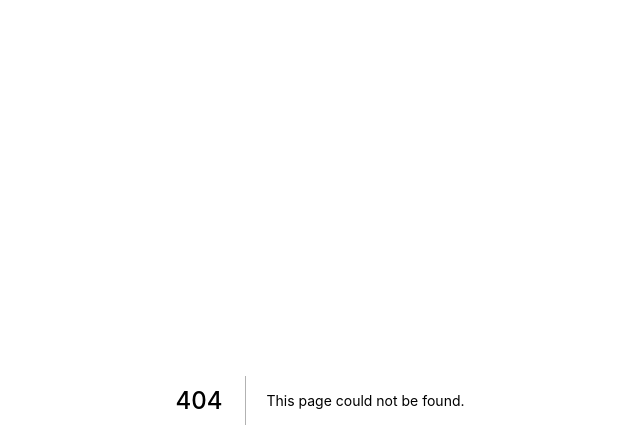
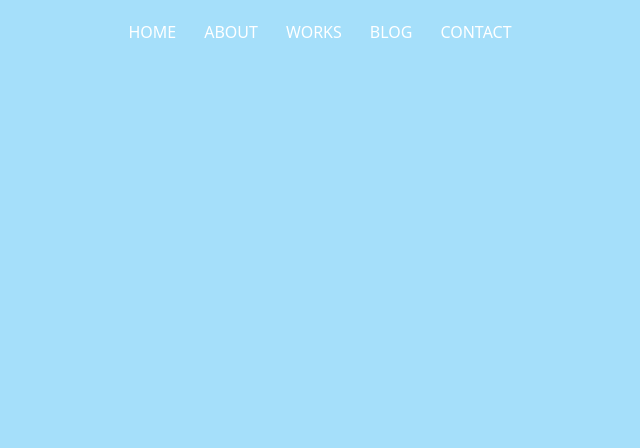
Before and after one commit to kawanoRiku0/my-portfolio, a Next.js app: page /blog in a window 1280 px wide. Before the commit this address had no page. Shown: the top 448 px of the page, without its empty margins (320-960 px from the left). Built offline with nearby package versions, Linux system fonts and the light colour scheme.

Commit message:
feat: ページトランジションを仮で設定

```diff
--- /dev/null
+++ b/src/components/layouts/Header.tsx
@@ -0,0 +1,30 @@
+import Link from "next/link";
+import React, { FC } from "react";
+
+const Header: FC = () => {
+  return (
+    <header className=" body-font">
+      <div className="container mx-auto flex  p-5 flex-row justify-center items-center">
+        <nav className="text-white space-x-7">
+          <Link href={"/"} passHref>
+            <a>HOME</a>
+          </Link>
+          <Link href={"/about"} passHref>
+            <a>ABOUT</a>
+          </Link>
+          <Link href={"/works"} passHref>
+            <a>WORKS</a>
+          </Link>
+          <Link href={"/blog"} passHref>
+            <a>BLOG</a>
+          </Link>
+          <Link href={"/contact"} passHref>
+            <a>CONTACT</a>
+          </Link>
+        </nav>
+      </div>
+    </header>
+  );
+};
+
+export default Header;
--- a/src/pages/_app.tsx
+++ b/src/pages/_app.tsx
@@ -1,8 +1,22 @@
-import '../styles/globals.css'
-import type { AppProps } from 'next/app'
+import "../styles/globals.css";
+import React from "react";
+import type { AppProps } from "next/app";
+import { AnimatePresence } from "framer-motion";
+import Header from "components/layouts/Header";
 
-function MyApp({ Component, pageProps }: AppProps) {
-  return <Component {...pageProps} />
+function MyApp({ Component, pageProps, router }: AppProps) {
+  return (
+    <div className="overflow-x-hidden x-screen">
+      <div className="fixed top-0 w-full z-50">
+        <Header />
+      </div>
+      <div>
+        <AnimatePresence exitBeforeEnter>
+          <Component {...pageProps} key={router.route} />
+        </AnimatePresence>
+      </div>
+    </div>
+  );
 }
 
-export default MyApp
+export default MyApp;
--- /dev/null
+++ b/src/pages/about.tsx
@@ -0,0 +1,15 @@
+import React from "react";
+import { motion } from "framer-motion";
+
+export default function About() {
+  return (
+    <motion.div
+      initial={{ scaleY: 0 }}
+      animate={{ scaleY: 1 }}
+      exit={{ scaleY: 0 }}
+      transition={{ duration: 0.5 }}
+    >
+      <div className="h-screen bg-main-purple opacity-50"></div>
+    </motion.div>
+  );
+}
--- /dev/null
+++ b/src/pages/blog.tsx
@@ -0,0 +1,15 @@
+import React from "react";
+import { motion } from "framer-motion";
+
+export default function Blog() {
+  return (
+    <motion.div
+      initial={{ x: "200%" }}
+      animate={{ x: 0 }}
+      exit={{ opacity: 0 }}
+      transition={{ ease: "easeOut", duration: 0.5 }}
+    >
+      <div className="h-screen bg-main-blue opacity-50"></div>
+    </motion.div>
+  );
+}
--- /dev/null
+++ b/src/pages/contact.tsx
@@ -0,0 +1,15 @@
+import React from "react";
+import { motion } from "framer-motion";
+
+export default function Contact() {
+  return (
+    <motion.div
+      initial={{ y: "200%" }}
+      animate={{ y: 0 }}
+      exit={{ opacity: 0 }}
+      transition={{ ease: "easeOut", duration: 0.5 }}
+    >
+      <div className="h-screen bg-main-red opacity-50"></div>
+    </motion.div>
+  );
+}
--- a/src/pages/index.tsx
+++ b/src/pages/index.tsx
@@ -1,82 +1,15 @@
-import Head from 'next/head'
+import React from "react";
+import { motion } from "framer-motion";
 
 export default function Home() {
   return (
-    <div className="flex flex-col items-center justify-center min-h-screen py-2">
-      <Head>
-        <title>Create Next App</title>
-        <link rel="icon" href="/favicon.ico" />
-      </Head>
-
-      <main className="flex flex-col items-center justify-center w-full flex-1 px-20 text-center">
-        <h1 className="text-6xl font-bold">
-          Welcome to{' '}
-          <a className="text-blue-600" href="https://nextjs.org">
-            Next.js!
-          </a>
-        </h1>
-
-        <p className="mt-3 text-2xl">
-          Get started by editing{' '}
-          <code className="p-3 font-mono text-lg bg-gray-100 rounded-md">
-            pages/index.tsx
-          </code>
-        </p>
-
-        <div className="flex flex-wrap items-center justify-around max-w-4xl mt-6 sm:w-full">
-          <a
-            href="https://nextjs.org/docs"
-            className="p-6 mt-6 text-left border w-96 rounded-xl hover:text-blue-600 focus:text-blue-600"
-          >
-            <h3 className="text-2xl font-bold">Documentation &rarr;</h3>
-            <p className="mt-4 text-xl">
-              Find in-depth information about Next.js features and API.
-            </p>
-          </a>
-
-          <a
-            href="https://nextjs.org/learn"
-            className="p-6 mt-6 text-left border w-96 rounded-xl hover:text-blue-600 focus:text-blue-600"
-          >
-            <h3 className="text-2xl font-bold">Learn &rarr;</h3>
-            <p className="mt-4 text-xl">
-              Learn about Next.js in an interactive course with quizzes!
-            </p>
-          </a>
-
-          <a
-            href="https://github.com/vercel/next.js/tree/canary/examples"
-            className="p-6 mt-6 text-left border w-96 rounded-xl hover:text-blue-600 focus:text-blue-600"
-          >
-            <h3 className="text-2xl font-bold">Examples &rarr;</h3>
-            <p className="mt-4 text-xl">
-              Discover and deploy boilerplate example Next.js projects.
-            </p>
-          </a>
-
-          <a
-            href="https://vercel.com/import?filter=next.js&utm_source=create-next-app&utm_medium=default-template&utm_campaign=create-next-app"
-            className="p-6 mt-6 text-left border w-96 rounded-xl hover:text-blue-600 focus:text-blue-600"
-          >
-            <h3 className="text-2xl font-bold">Deploy &rarr;</h3>
-            <p className="mt-4 text-xl">
-              Instantly deploy your Next.js site to a public URL with Vercel.
-            </p>
-          </a>
-        </div>
-      </main>
-
-      <footer className="flex items-center justify-center w-full h-24 border-t">
-        <a
-          className="flex items-center justify-center"
-          href="https://vercel.com?utm_source=create-next-app&utm_medium=default-template&utm_campaign=create-next-app"
-          target="_blank"
-          rel="noopener noreferrer"
-        >
-          Powered by{' '}
-          <img src="/vercel.svg" alt="Vercel Logo" className="h-4 ml-2" />
-        </a>
-      </footer>
-    </div>
-  )
+    <motion.div
+      initial={{ scale: 0, borderRadius: "50%" }}
+      animate={{ scale: 1 }}
+      exit={{ scale: 0 }}
+      transition={{ ease: "easeOut", duration: 1 }}
+    >
+      <div className="h-screen bg-main-green opacity-50"></div>
+    </motion.div>
+  );
 }
--- /dev/null
+++ b/src/pages/works.tsx
@@ -0,0 +1,15 @@
+import React from "react";
+import { motion } from "framer-motion";
+
+export default function Works() {
+  return (
+    <motion.div
+      initial={{ scale: 0, rotate: "360deg" }}
+      animate={{ scale: 1, rotate: 0 }}
+      exit={{ opacity: 0 }}
+      transition={{ ease: "easeOut", duration: 0.5 }}
+    >
+      <div className="h-screen bg-main-yellow opacity-50"></div>
+    </motion.div>
+  );
+}
```
